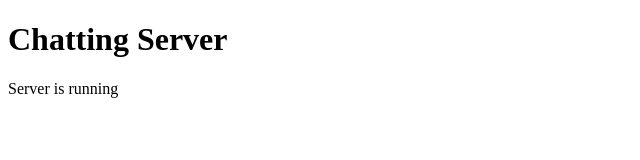
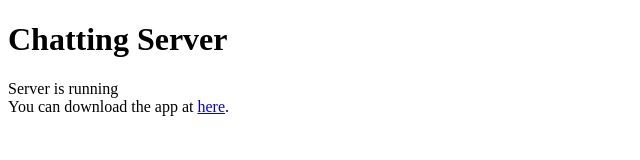
Before and after one commit to OhBeomho/ChattingServer, a website: page index.html in a window 1280 px wide. Shown: the whole page, without its empty margins (0-640 px from the left). Drawn offline with Linux system fonts and the light colour scheme.

Commit message:
download app link

```diff
--- a/index.html
+++ b/index.html
@@ -8,6 +8,7 @@
 </head>
 <body>
     <h1>Chatting Server</h1>
-    Server is running
+    Server is running<br>
+    You can download the app at <a href="https://github.com/OhBeomho/ChattingApp/releases">here</a>.
 </body>
 </html>
```
